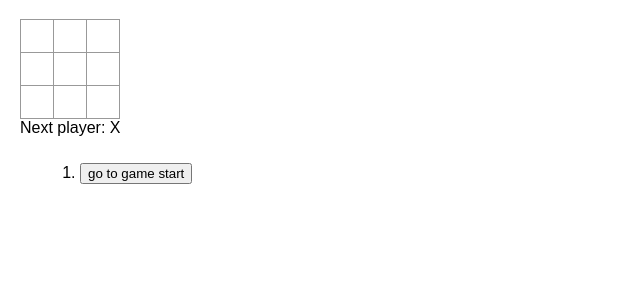
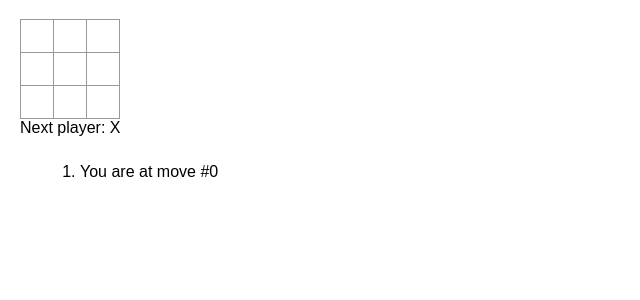
Before and after one commit to msig0003/react-test, a React (Create React App) app: page / in a window 1280 px wide. Shown: the top 300 px of the page, without its empty margins (0-640 px from the left). Built offline with nearby package versions, Linux system fonts and the light colour scheme.

Commit message:
change to display current move #

```diff
--- a/src/App.js
+++ b/src/App.js
@@ -26,7 +26,12 @@ function App() {
 		}
 		return (
 			<li key={move}>
-				<button onClick={() => jumpTo(move)}>{description}</button>
+				{move === currentMove ? (
+                    <span>You are at move #{move}</span>
+                ) : (
+                    <button onClick={() => jumpTo(move)}>{description}</button>
+                )}
+
 			</li>
 		)
 	}
```
